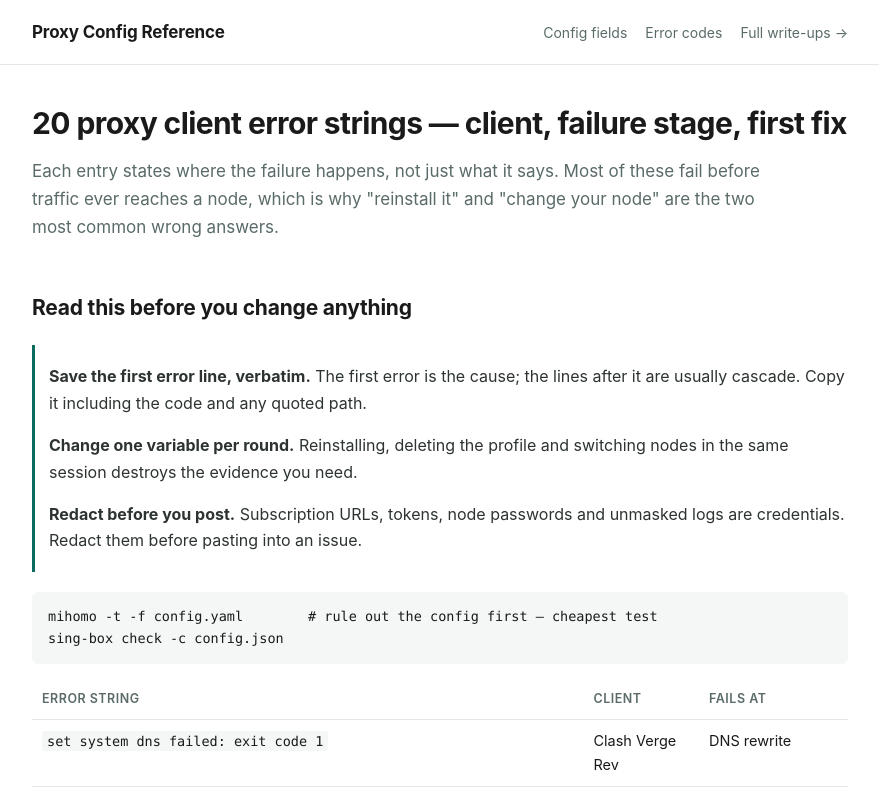
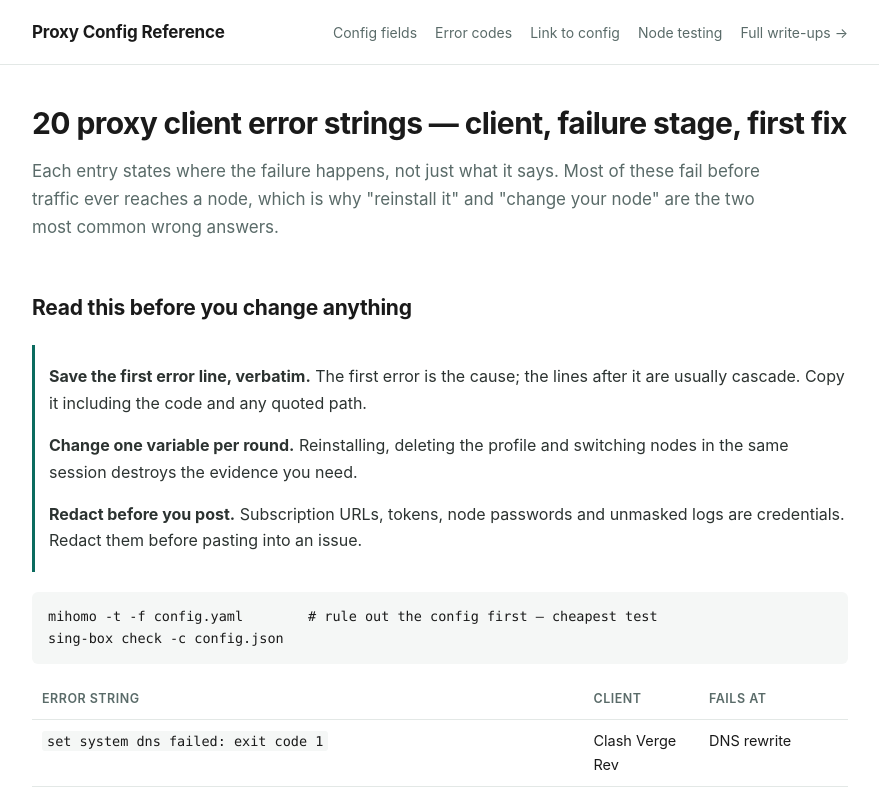
Before and after one commit to overnice2025/overnice2025.github.io, a plain HTML site: page errors.html in a window 1280 px wide. Shown: the top 795 px of the page, without its empty margins (200-1079 px from the left). Drawn offline with Linux system fonts and the light colour scheme.

Commit message:
link the two new reference pages from the nav

```diff
--- a/errors.html
+++ b/errors.html
@@ -49,7 +49,7 @@ footer a{color:var(--acc)}
 <body>
 <header><div class="wrap">
 <a class="brand" href="/">Proxy Config Reference</a>
-<nav><a href="/">Config fields</a><a href="/errors.html">Error codes</a><a href="https://jiedianshouce.com">Full write-ups →</a></nav>
+<nav><a href="/">Config fields</a><a href="/errors.html">Error codes</a><a href="/converter.html">Link to config</a><a href="/free-nodes.html">Node testing</a><a href="https://jiedianshouce.com">Full write-ups →</a></nav>
 </div></header>
 <main class="wrap">
 
```
